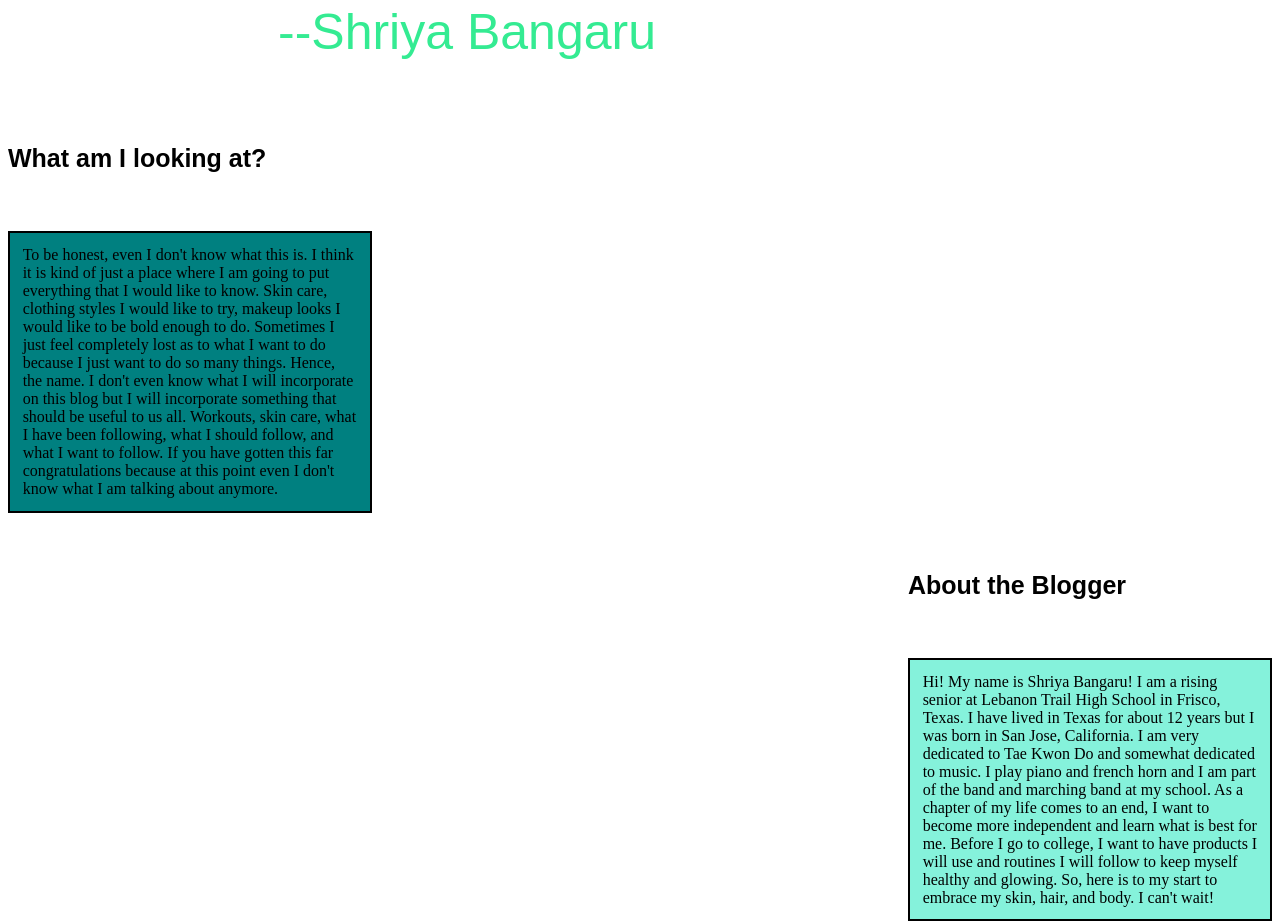
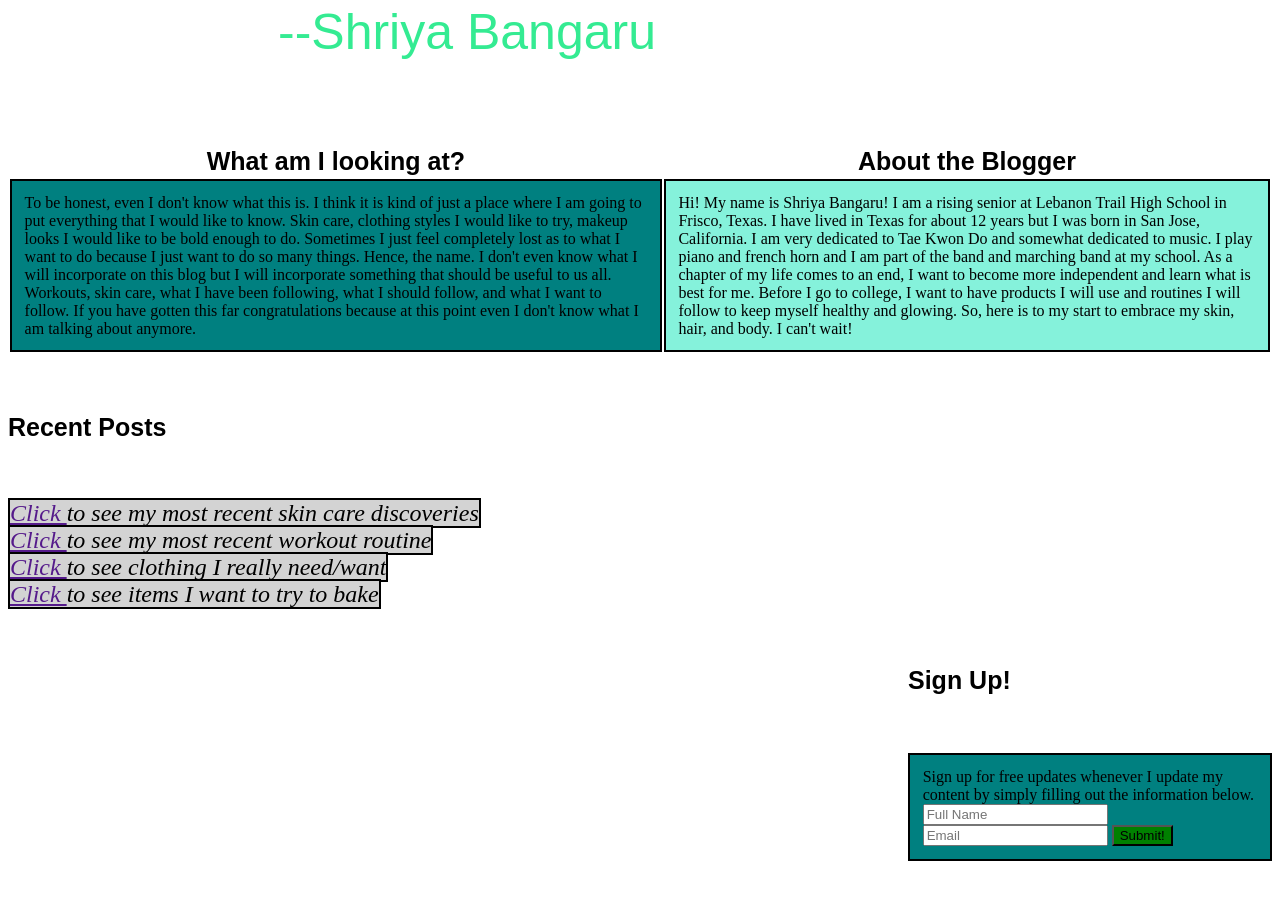
Before and after one commit to ghos-maker/index.html, a plain HTML site: page index.html in a window 1280 px wide. Shown: the part 378-1302 px from the top of the page. After the commit the page ends 1247 px from the top, so only its background shows below. Drawn offline with Linux system fonts and the light colour scheme.

Commit message:
Made a table out of the first 2 boxes instead of divisions

```diff
--- a/index.html
+++ b/index.html
@@ -12,22 +12,21 @@
         #What, #Recent {
           color: black; font-family: fantasy; font-size: 25px;
         }
-        #Me, #Info{
+        #Me, #Info, th{
           color: black; font-family: fantasy; font-size: 25px; margin-left: 900px;
         }
         #Intro {
           border: 2px solid black;
           background-color: teal;
-          margin-right: 900px;
           padding-left: 1%;
           padding-right: 1%;
           padding-top: 1%;
           padding-bottom: 1%;
+
         }
         #About {
           border: 2px solid black;
           background-color: #85f2db;
-          margin-left: 900px;
           padding-left: 1%;
           padding-right: 1%;
           padding-top: 1%;
@@ -61,23 +60,25 @@
     <body>
         <h1>Kitchen Sink Overload</h1>
         <h5>--Shriya Bangaru</h5>
-        <h6 id="What">What am I looking at?</h6>
-        <div id="Intro">
-          To be honest, even I don't know what this is. I think it is kind of just a place where I am going to put everything that I would like to know.
+        <table>
+          <tr>
+            <th>What am I looking at?</th>
+            <th>About the Blogger</th>
+          </tr>
+          <tr>
+            <td id="Intro">To be honest, even I don't know what this is. I think it is kind of just a place where I am going to put everything that I would like to know.
             Skin care, clothing styles I would like to try, makeup looks I would like to be bold enough to do.
             Sometimes I just feel completely lost as to what I want to do because I just want to do so many things.
             Hence, the name. I don't even know what I will incorporate on this blog but I will incorporate something that should be useful to us all.
             Workouts, skin care, what I have been following, what I should follow, and what I want to follow. If you have gotten this far congratulations because
-          at this point even I don't know what I am talking about anymore.
-        </div>
-        <h6 id="Me">About the Blogger</h6>
-        <div id="About">
-          Hi! My name is Shriya Bangaru! I am a rising senior at Lebanon Trail High School in Frisco, Texas. I have lived in Texas for about 12 years but
+            at this point even I don't know what I am talking about anymore.</td>
+            <td id="About">Hi! My name is Shriya Bangaru! I am a rising senior at Lebanon Trail High School in Frisco, Texas. I have lived in Texas for about 12 years but
               I was born in San Jose, California. I am very dedicated to Tae Kwon Do and somewhat dedicated to music. I play piano and french horn and I am
               part of the band and marching band at my school. As a chapter of my life comes to an end, I want to become more independent and learn what is best for me.
               Before I go to college, I want to have products I will use and routines I will follow to keep myself healthy and glowing. So, here is to my start to embrace
-          my skin, hair, and body. I can't wait!
-        </div>
+              my skin, hair, and body. I can't wait!</td>
+            </tr>
+          </table>
         <h6 id="Recent">Recent Posts</h6>
         <div id="Skin">
           <span class="Type"><a href>Click </a>to see my most recent skin care discoveries</span>
```
Lines whose indentation alone changed are shown as unchanged.
